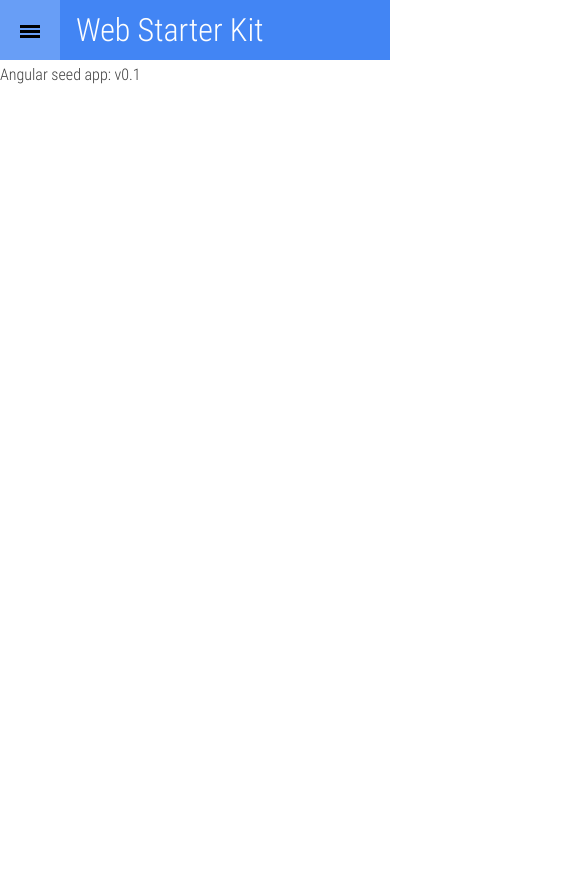
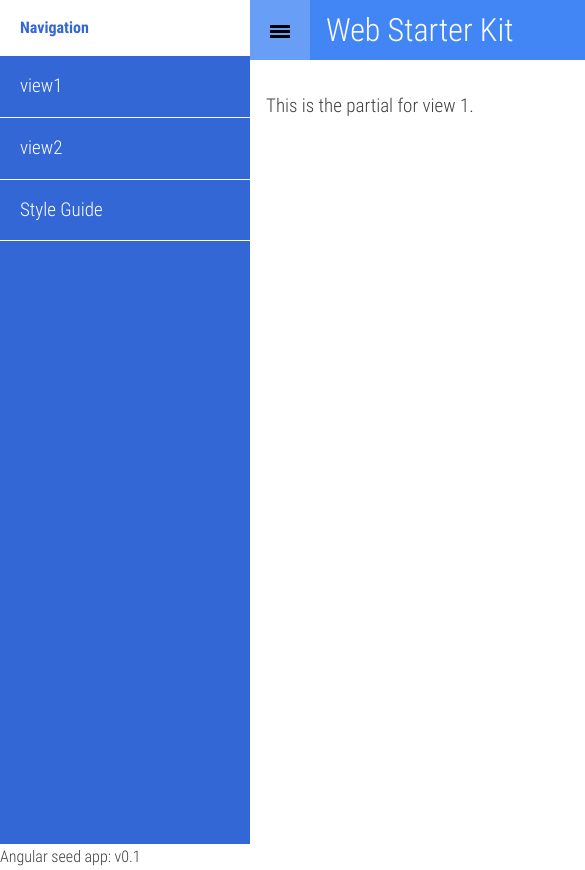
Before and after one commit to rafriki/angular-seed-web-starter-kit, a website: page app/index.html in a window 390 px wide. Both pictures are taken after a click on the button 30 px from the left and 30 px from the top of the page. Shown: the top 870 px of the page, 585 px wide, since content can reach past the window. Before the commit the page ends 844 px from the top, so only its background shows below. Drawn offline with nearby package versions, Linux system fonts and the light colour scheme; some packages are replaced by stand-ins of ours.

Commit message:
updated to 0.4.0 and brought main.js back for slide nav functionality

```diff
--- a/app/index.html
+++ b/app/index.html
@@ -55,22 +55,26 @@
     <nav class="navdrawer-container promote-layer">
       <h4>Navigation</h4>
       <ul>
-
         <li><a href="#/view1">view1</a></li>
         <li><a href="#/view2">view2</a></li>
         <li><a href="styleguide/index.html">Style Guide</a></li>
       </ul>
     </nav>
 
+    <main>
+      <div ng-view>
+      </div>
+    </main>
+    <div>Angular seed app: v<span app-version></span></div>
+
+    <!-- Built with love using Web Starter Kit -->
 
     <!--[if lt IE 7]>
         <p class="browsehappy">You are using an <strong>outdated</strong> browser. Please <a href="http://browsehappy.com/">upgrade your browser</a> to improve your experience.</p>
     <![endif]-->
 
-  <div ng-view></div>
-
-  <div>Angular seed app: v<span app-version></span></div>
-    <!-- Built with love using Web Starter Kit -->
+    <!-- build:js scripts/main.min.js -->
+    <script src="scripts/main.js"></script>
     <script src="bower_components/angular/angular.js"></script>
     <script src="bower_components/angular-route/angular-route.js"></script>
     <script src="scripts/app.js"></script>
@@ -78,5 +82,21 @@
     <script src="scripts/controllers.js"></script>
     <script src="scripts/filters.js"></script>
     <script src="scripts/directives.js"></script>
+    <!-- endbuild -->
+
+    <!-- Google Analytics: change UA-XXXXX-X to be your site's ID -->
+    <script>
+      (function(i,s,o,g,r,a,m){i['GoogleAnalyticsObject']=r;i[r]=i[r]||function(){
+      (i[r].q=i[r].q||[]).push(arguments)},i[r].l=1*new Date();a=s.createElement(o),
+      m=s.getElementsByTagName(o)[0];a.async=1;a.src=g;m.parentNode.insertBefore(a,m)
+      })(window,document,'script','//www.google-analytics.com/analytics.js','ga');
+      ga('create', 'UA-XXXXX-X');
+      ga('send', 'pageview');
+    </script>
+
+
+
+
+
   </body>
 </html>
--- /dev/null
+++ b/app/scripts/main.js
@@ -0,0 +1,49 @@
+/*!
+ *
+ *  Web Starter Kit
+ *  Copyright 2014 Google Inc. All rights reserved.
+ *
+ *  Licensed under the Apache License, Version 2.0 (the "License");
+ *  you may not use this file except in compliance with the License.
+ *  You may obtain a copy of the License at
+ *
+ *    http://www.apache.org/licenses/LICENSE-2.0
+ *
+ *  Unless required by applicable law or agreed to in writing, software
+ *  distributed under the License is distributed on an "AS IS" BASIS,
+ *  WITHOUT WARRANTIES OR CONDITIONS OF ANY KIND, either express or implied.
+ *  See the License for the specific language governing permissions and
+ *  limitations under the License
+ *
+ */
+(function () {
+  'use strict';
+
+  var querySelector = document.querySelector.bind(document);
+
+  var navdrawerContainer = querySelector('.navdrawer-container');
+  var body = document.body;
+  var appbarElement = querySelector('.app-bar');
+  var menuBtn = querySelector('.menu');
+  var main = querySelector('main');
+
+  function closeMenu() {
+    body.classList.remove('open');
+    appbarElement.classList.remove('open');
+    navdrawerContainer.classList.remove('open');
+  }
+
+  function toggleMenu() {
+    body.classList.toggle('open');
+    appbarElement.classList.toggle('open');
+    navdrawerContainer.classList.toggle('open');
+  }
+
+  main.addEventListener('click', closeMenu);
+  menuBtn.addEventListener('click', toggleMenu);
+  navdrawerContainer.addEventListener('click', function (event) {
+    if (event.target.nodeName === 'A' || event.target.nodeName === 'LI') {
+      closeMenu();
+    }
+  });
+})();
```
Lines whose indentation alone changed are shown as unchanged.
